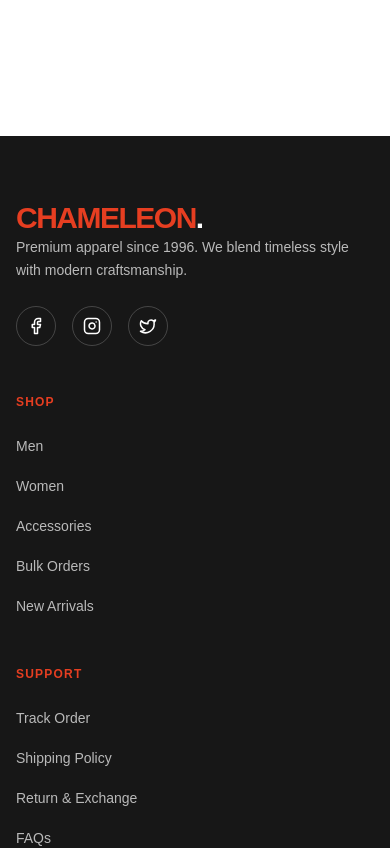
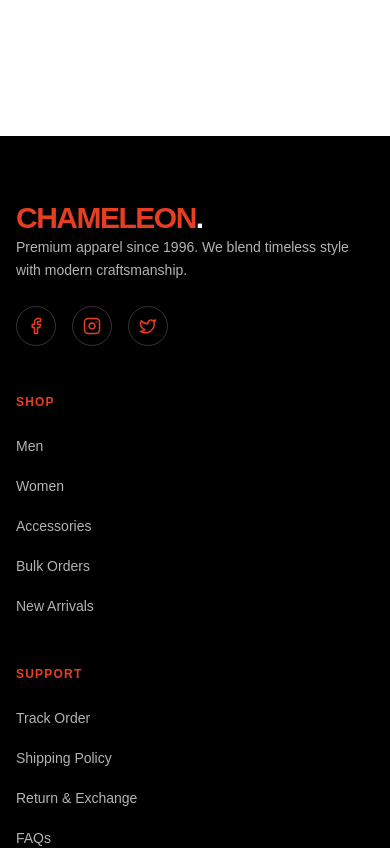
Before and after one commit to thmanik/Chameleon-Global-, a Next.js app: page /shop in a window 390 px wide. Shown: the part 3020-3868 px from the top of the page. Built offline with nearby package versions, Linux system fonts and the light colour scheme.

Commit message:
footer and shop responsive

```diff
--- a/src/app/(shop)/shop/page.jsx
+++ b/src/app/(shop)/shop/page.jsx
@@ -5,8 +5,10 @@ export const metadata = {
   description: "Browse our latest collection of premium apparel.",
 };
 
-export default function ShopPage({ searchParams }) {
-  const category = searchParams?.category || "all";
+export default async function ShopPage({ searchParams }) {
+
+  const params = await searchParams;
+  const category = params?.category || "all";
 
   return (
     <main className="w-full mx-auto px-2 py-12">
--- a/src/components/common/footer/Footer.jsx
+++ b/src/components/common/footer/Footer.jsx
@@ -27,8 +27,8 @@ const Footer = async () => {
   };
 
   return (
-    <footer className="bg-[var(--foreground)] text-[var(--background)] pt-16 mt-20">
-      <div className="container mx-auto px-4 lg:px-8">
+    <footer className="bg-[#000000] text-primary pt-16 mt-20">
+      <div className="mx-auto px-4 lg:px-8">
         <div className="grid grid-cols-1 md:grid-cols-2 lg:grid-cols-12 gap-12 mb-16">
 
           <div className="lg:col-span-4 space-y-6">
```
Also changed, not shown: src/lib/validation.js (deleted).
